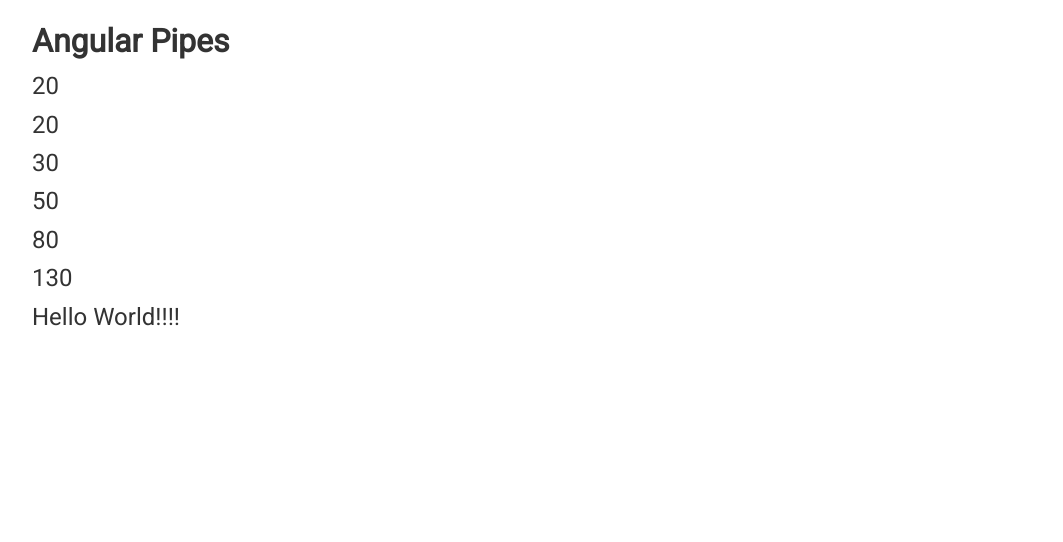
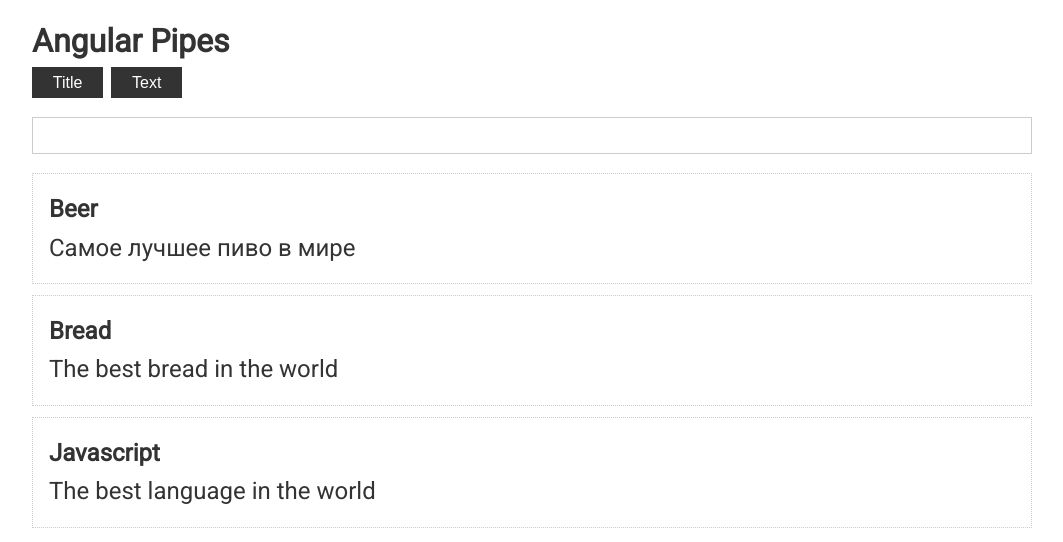
Before and after one commit to Arafatik/Angular-essential, an Angular app: page / in a window 1280 px wide. Shown: the top 542 px of the page, without its empty margins (108-1171 px from the left). Built offline with nearby package versions, Linux system fonts and the light colour scheme.

Commit message:
list-filter

```diff
--- a/src/app/app.component.html
+++ b/src/app/app.component.html
@@ -1,11 +1,13 @@
 <div class="container">
   <h1>Angular Pipes</h1>
-  <p>{{ 10 | mult }}</p>
-  <p>{{ 10 | mult : 2 }}</p>
-  <p>{{ 10 | mult : 3 }}</p>
-  <p>{{ 10 | mult : 5 }}</p>
-  <p>{{ 10 | mult : 8 }}</p>
-  <p>{{ 10 | mult : 13 }}</p>
 
-  <p>{{ "Hello World       " | exMarks }}</p>
+  <button class="btn" (click)="searchField = 'title'">Title</button>
+  <button class="btn" (click)="searchField = 'text'">Text</button>
+
+  <input type="text" [(ngModel)]="search" />
+
+  <div *ngFor="let post of posts | filter : search : searchField" class="card">
+    <h2>{{ post.title }}</h2>
+    <p>{{ post.text }}</p>
+  </div>
 </div>
--- a/src/app/app.component.ts
+++ b/src/app/app.component.ts
@@ -1,4 +1,9 @@
 import { Component } from "@angular/core";
+
+export interface Post {
+  title: string;
+  text: string;
+}
 
 @Component({
   selector: "app-root",
@@ -6,22 +11,11 @@
   styleUrls: ["./app.component.scss"],
 })
 export class AppComponent {
-  e: number = Math.E;
-
-  str = "hello world";
-
-  date: Date = new Date();
-
-  float = 0.42;
-
-  obj = {
-    a: 1,
-    b: {
-      c: 2,
-      d: {
-        e: 3,
-        f: 4,
-      },
-    },
-  };
+  search = "";
+  searchField = "title";
+  posts: Post[] = [
+    { title: "Beer", text: "Самое лучшее пиво в мире" },
+    { title: "Bread", text: "The best bread in the world" },
+    { title: "Javascript", text: "The best language in the world" },
+  ];
 }
--- a/src/app/app.module.ts
+++ b/src/app/app.module.ts
@@ -4,8 +4,9 @@
 import { FormsModule } from "@angular/forms";
 import { MultByPipe } from "./pipes/mult-by.pipe";
 import { NgModule } from "@angular/core";
+import { FilterPipe } from './pipes/filter.pipe';
 @NgModule({
-  declarations: [AppComponent, MultByPipe, ExMarksPipe],
+  declarations: [AppComponent, MultByPipe, ExMarksPipe, FilterPipe],
   imports: [BrowserModule, FormsModule],
   providers: [],
   bootstrap: [AppComponent],
--- /dev/null
+++ b/src/app/pipes/filter.pipe.ts
@@ -0,0 +1,22 @@
+import { Pipe, PipeTransform } from "@angular/core";
+
+import { Post } from "../app.component";
+
+@Pipe({
+  name: "filter",
+})
+export class FilterPipe implements PipeTransform {
+  transform(
+    posts: Post[],
+    search: string = "",
+    field: string = "title"
+  ): Post[] {
+    if (!search.trim()) {
+      return posts;
+    }
+
+    return posts.filter((post) => {
+      return post[field].toLowerCase().includes(search.toLowerCase());
+    });
+  }
+}
```
